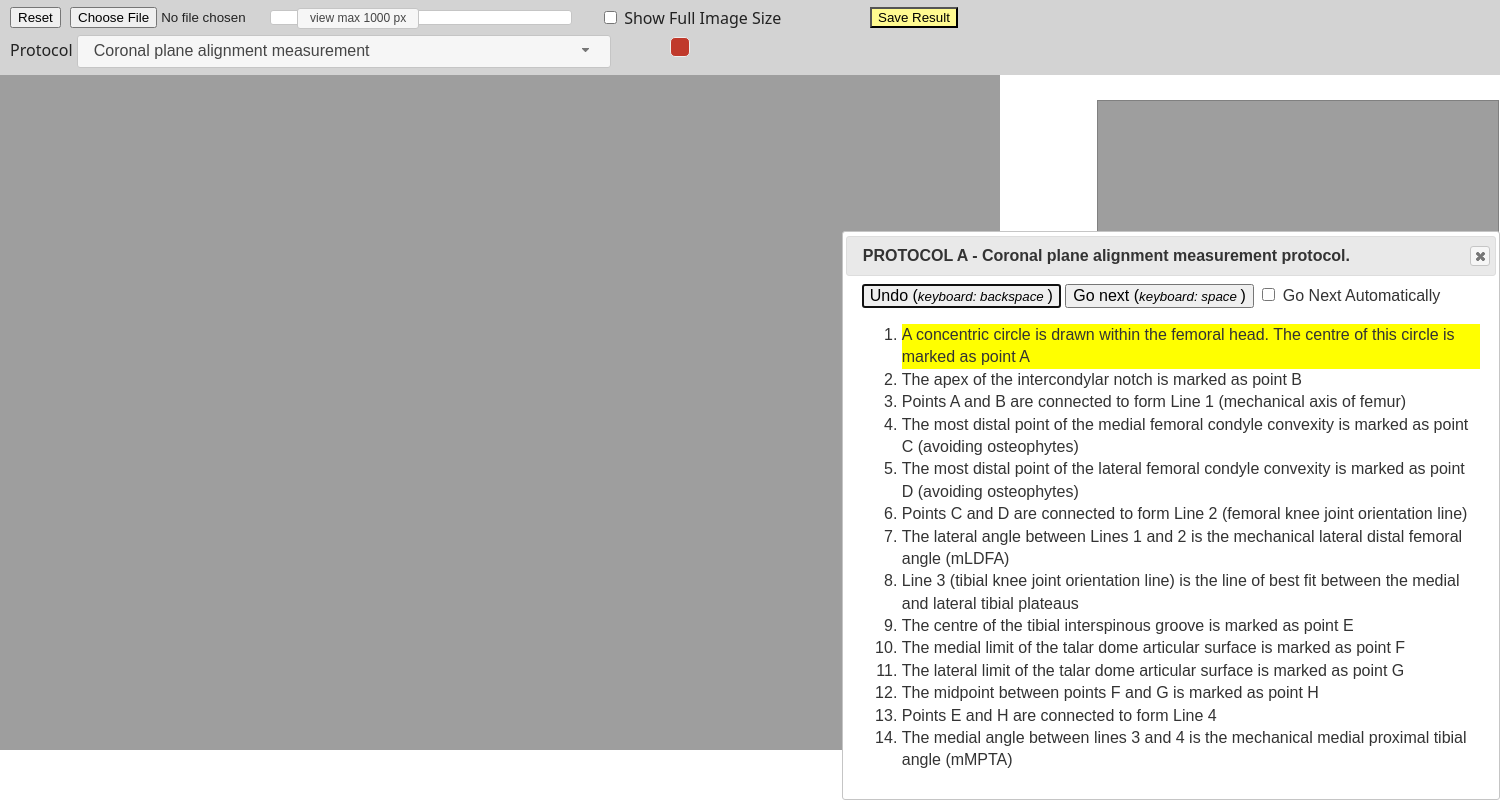
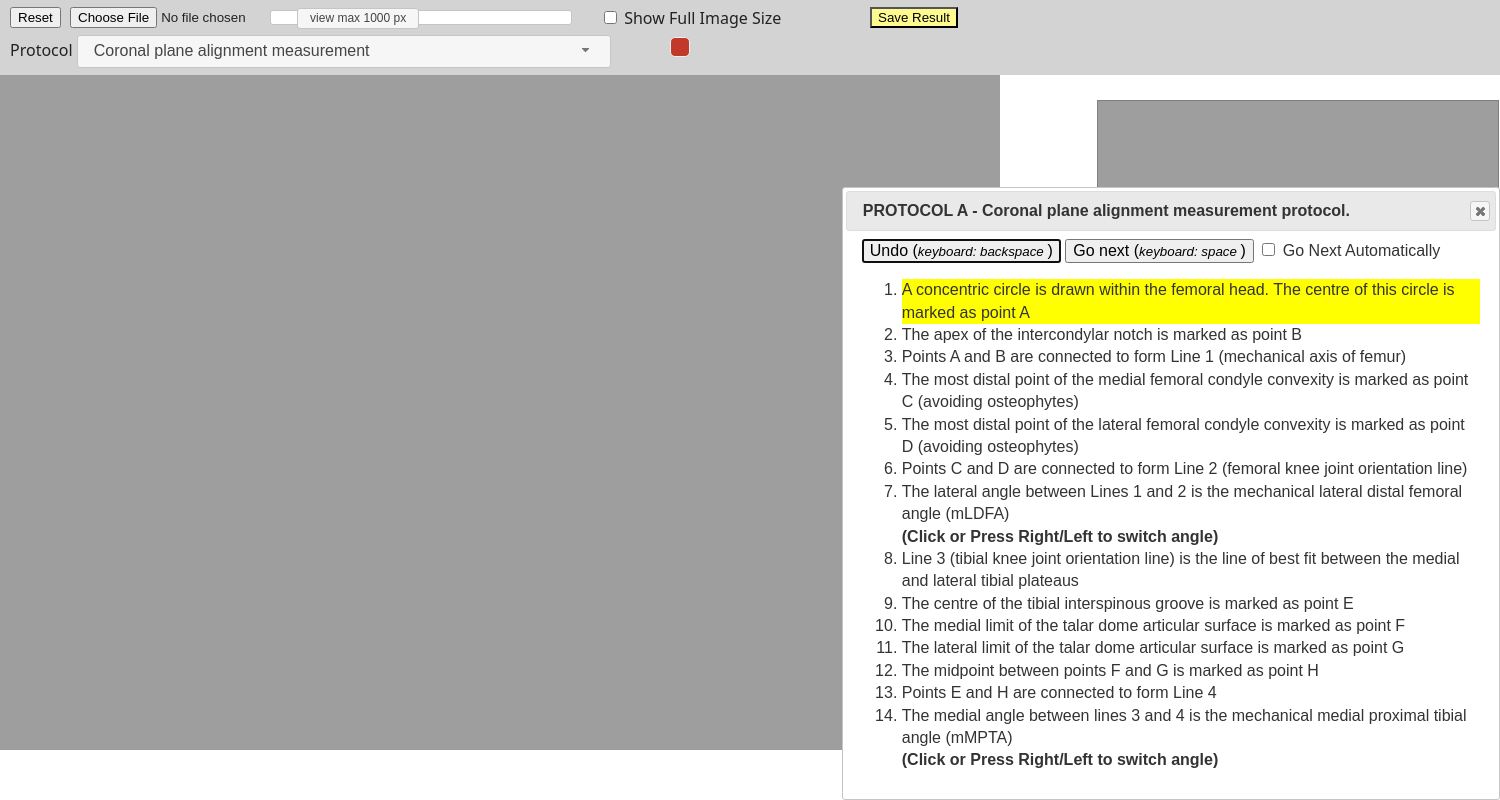
Before and after one commit to dodydharma/angle-estimator-app, an Electron app: page index.html in a window 1500 px wide. Drawn offline with Linux system fonts and the light colour scheme.

Commit message:
Add Instruction

```diff
--- a/index.html
+++ b/index.html
@@ -86,14 +86,14 @@
 				<li id="procedureA3" >The most distal point of the medial femoral condyle convexity is marked as point C (avoiding osteophytes)</li>
 				<li id="procedureA4" > The most distal point of the lateral femoral condyle convexity is marked as point D (avoiding osteophytes)</li>
 				<li id="procedureA5" >Points C and D are connected to form Line 2 (femoral knee joint orientation line)</li>
-				<li id="procedureA6" >The lateral angle between Lines 1 and 2 is the mechanical lateral distal femoral angle (mLDFA)</li>
+				<li id="procedureA6" >The lateral angle between Lines 1 and 2 is the mechanical lateral distal femoral angle (mLDFA)<br> <strong>(Click or Press Right/Left to switch angle)</strong></li>
 				<li id="procedureA7" >Line 3 (tibial knee joint orientation line) is the line of best fit between the medial and lateral tibial plateaus</li>
 				<li id="procedureA8" >The centre of the tibial interspinous groove is marked as point E</li>
 				<li id="procedureA9" >The medial limit of the talar dome articular surface is marked as point F</li>
 				<li id="procedureA10" >The lateral limit of the talar dome articular surface is marked as point G</li>
 				<li id="procedureA11" >The midpoint between points F and G is marked as point H</li>
 				<li id="procedureA12" >Points E and H are connected to form Line 4</li>
-				<li id="procedureA13" >The medial angle between lines 3 and 4 is the mechanical medial proximal tibial angle (mMPTA)</li>
+				<li id="procedureA13" >The medial angle between lines 3 and 4 is the mechanical medial proximal tibial angle (mMPTA)<br> <strong>(Click or Press Right/Left to switch angle)</strong></li>
 			</ol>
 		</div>
 		<div id="protocolB" title="PROTOCOL B - Posterior tibial slope measurement protocol">
@@ -112,10 +112,10 @@
 				<li id="procedureB1" >Circle &alpha; is drawn with the centre just distal to the tibial tuberosity so that it is simultaneously tangent to the anterior and posterior outer cortices</li>
 				<li id="procedureB2" >Circle &beta; is drawn just proximal to the distal tibial metaphyseal flare so that it is simultaneously tangent to the anterior and posterior outer cortices</li>
 				<li id="procedureB3" >The centres of circles &alpha; and &beta; are connected to form Line 2 (Central anatomical axis)</li>
-				<li id="procedureB4" >The acute angle between Lines 1 and 2 is the anatomical posterior proximal tibial angle (aPPTA). The compliment angle to aPPTA is the posterior tibial slope (PTS). i.e PTS = 90-aPPTA.&nbsp;</li>
+				<li id="procedureB4" >The acute angle between Lines 1 and 2 is the anatomical posterior proximal tibial angle (aPPTA). The compliment angle to aPPTA is the posterior tibial slope (PTS). i.e PTS = 90-aPPTA.&nbsp; <br><strong>(Click or Press Right/Left to switch angle)</strong></li>
 				<li id="procedureB5" >Circle &gamma; is drawn with the centre at mid-tibial length so that it is simultaneously tangent to the anterior and posterior outer cortices</li>
 				<li id="procedureB6" >The centres of circles &alpha; and &gamma; are connected to form Line 3 (Proximal anatomical axis).</li>
-				<li id="procedureB7" >The acute angle between Lines 1 and 3 is the anatomical posterior proximal tibial angle to the proximal anatomical axis (paPPTA). paPTS = 90 - paPPTA</li>
+				<li id="procedureB7" >The acute angle between Lines 1 and 3 is the anatomical posterior proximal tibial angle to the proximal anatomical axis (paPPTA). paPTS = 90 - paPPTA<br><strong>(Click or Press Right/Left to switch angle)</strong></li>
 			</ol>
 		</div>
 		<div id="SavingWindow"> Saving data, Please Wait</div>
```
